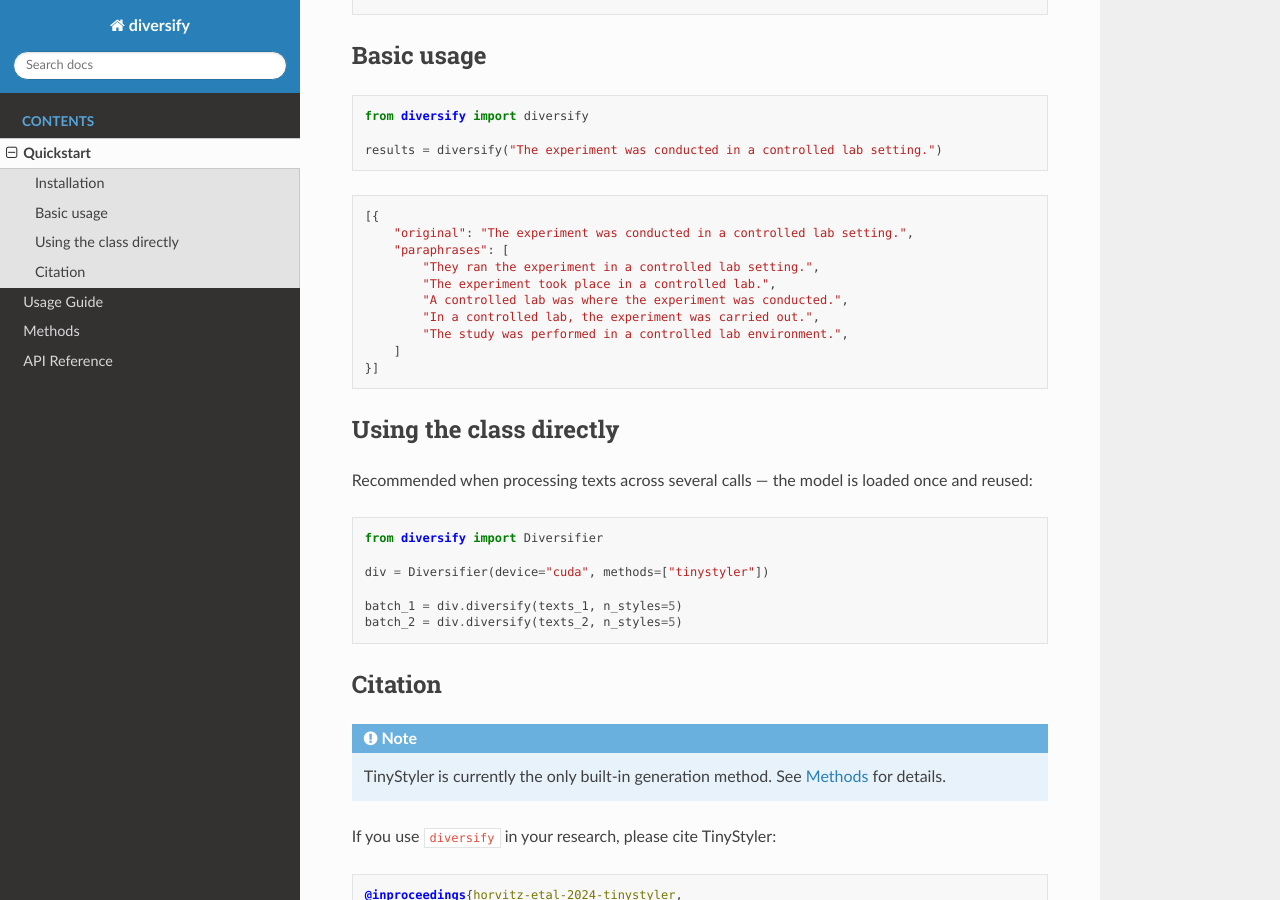
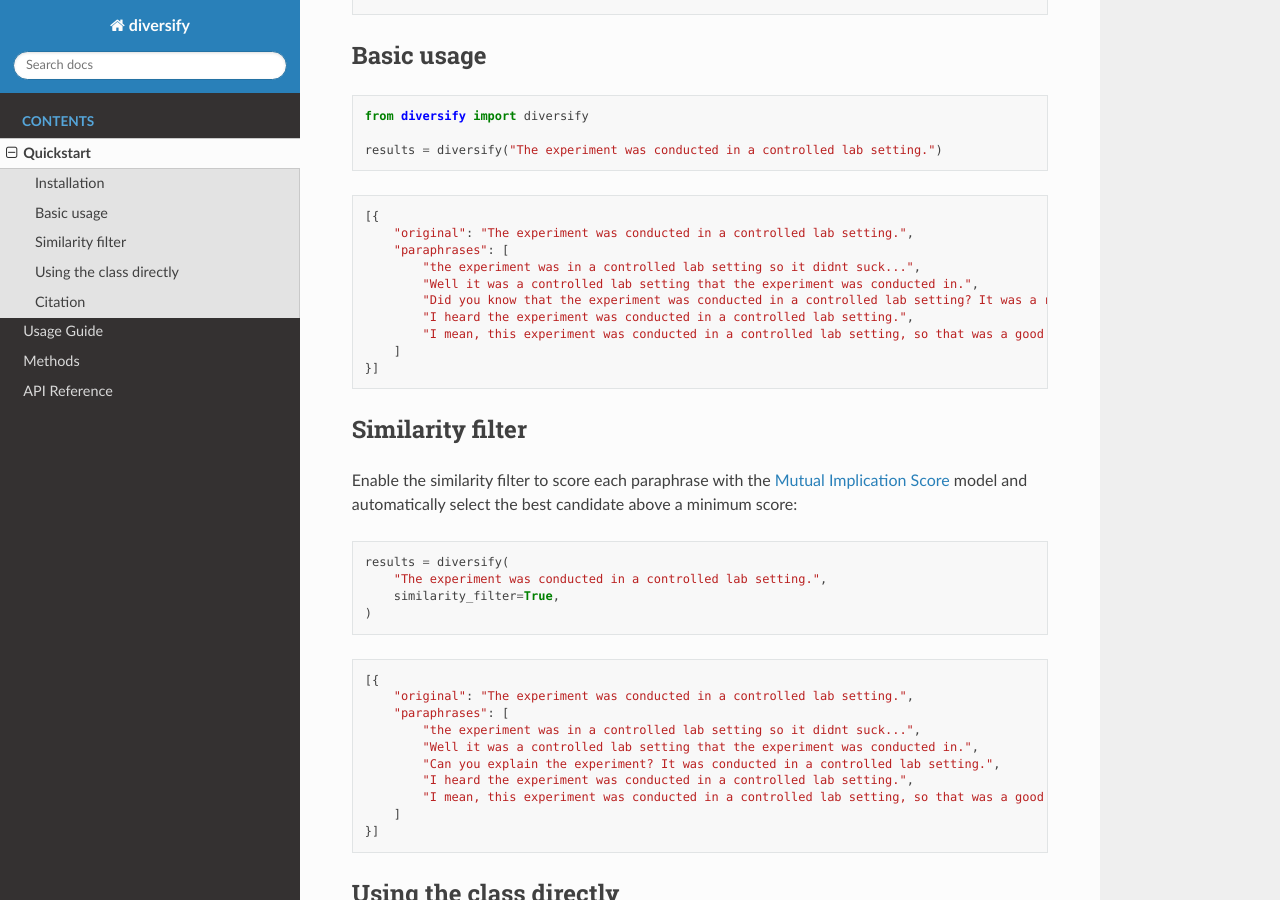
Before and after one commit to AnnaWegmann/diversify_text, a Sphinx documentation site: the page built from docs/quickstart.rst, in a window 1280 px wide and 900 px high, scrolled down 469 px. Built offline with Sphinx 7.4.7 and the Read the Docs theme 3.1.0, drawn with Linux system fonts in a browser that asks for light colours.

```diff
--- a/docs/quickstart.rst
+++ b/docs/quickstart.rst
@@ -32,11 +32,38 @@ Basic usage
    [{
        "original": "The experiment was conducted in a controlled lab setting.",
        "paraphrases": [
-           "They ran the experiment in a controlled lab setting.",
-           "The experiment took place in a controlled lab.",
-           "A controlled lab was where the experiment was conducted.",
-           "In a controlled lab, the experiment was carried out.",
-           "The study was performed in a controlled lab environment.",
+           "the experiment was in a controlled lab setting so it didnt suck...",
+           "Well it was a controlled lab setting that the experiment was conducted in.",
+           "Did you know that the experiment was conducted in a controlled lab setting? It was a re-test.",
+           "I heard the experiment was conducted in a controlled lab setting.",
+           "I mean, this experiment was conducted in a controlled lab setting, so that was a good thing.",
+       ]
+   }]
+
+Similarity filter
+-----------------
+
+Enable the similarity filter to score each paraphrase with the
+`Mutual Implication Score <https://huggingface.co/s-nlp/Mutual_Implication_Score>`_
+model and automatically select the best candidate above a minimum score:
+
+.. code-block:: python
+
+   results = diversify(
+       "The experiment was conducted in a controlled lab setting.",
+       similarity_filter=True,
+   )
+
+.. code-block:: python
+
+   [{
+       "original": "The experiment was conducted in a controlled lab setting.",
+       "paraphrases": [
+           "the experiment was in a controlled lab setting so it didnt suck...",
+           "Well it was a controlled lab setting that the experiment was conducted in.",
+           "Can you explain the experiment? It was conducted in a controlled lab setting.",
+           "I heard the experiment was conducted in a controlled lab setting.",
+           "I mean, this experiment was conducted in a controlled lab setting, so that was a good thing.",
        ]
    }]
 
```
Also changed, not shown: docs/methods.rst (+10 -2 lines).
